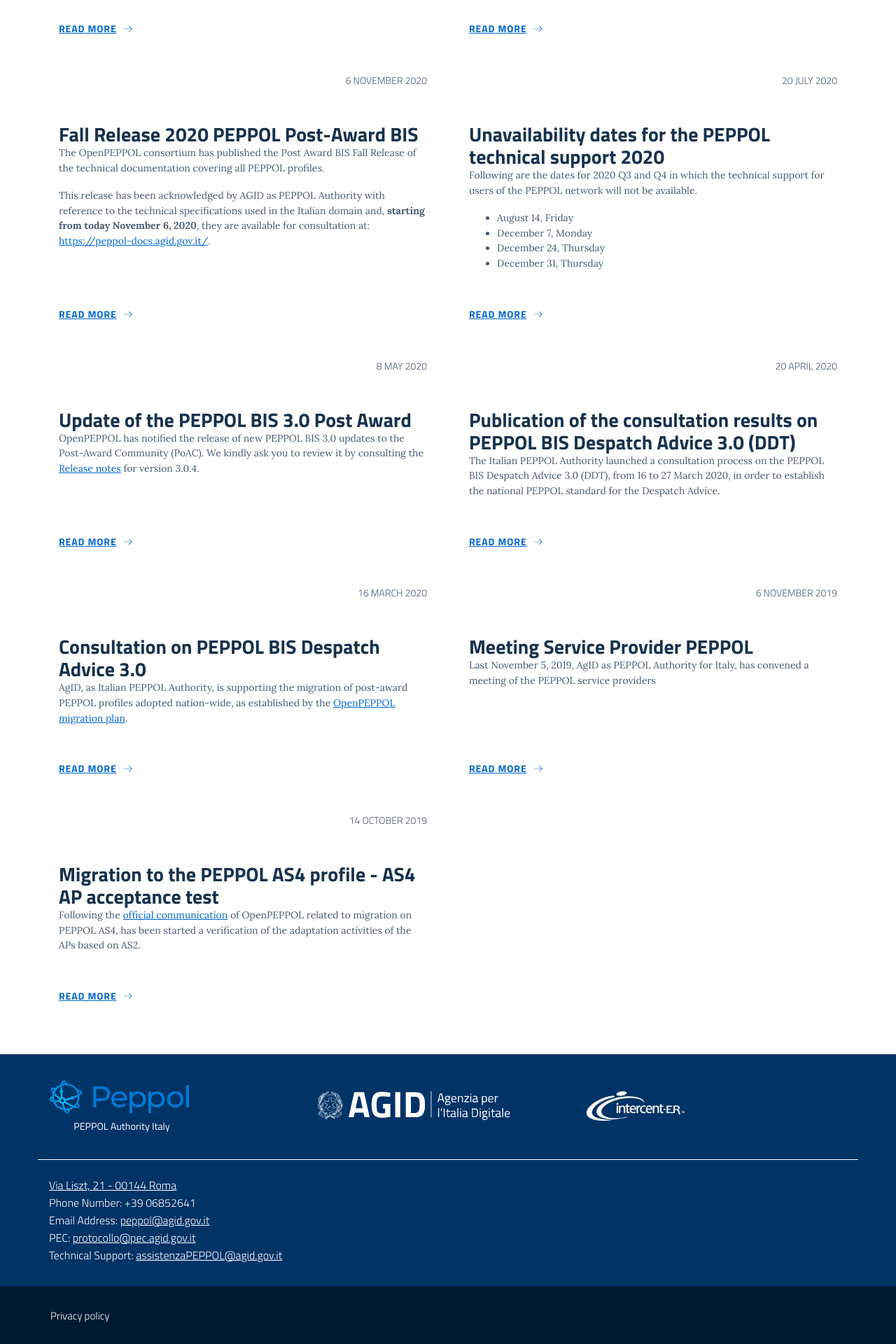
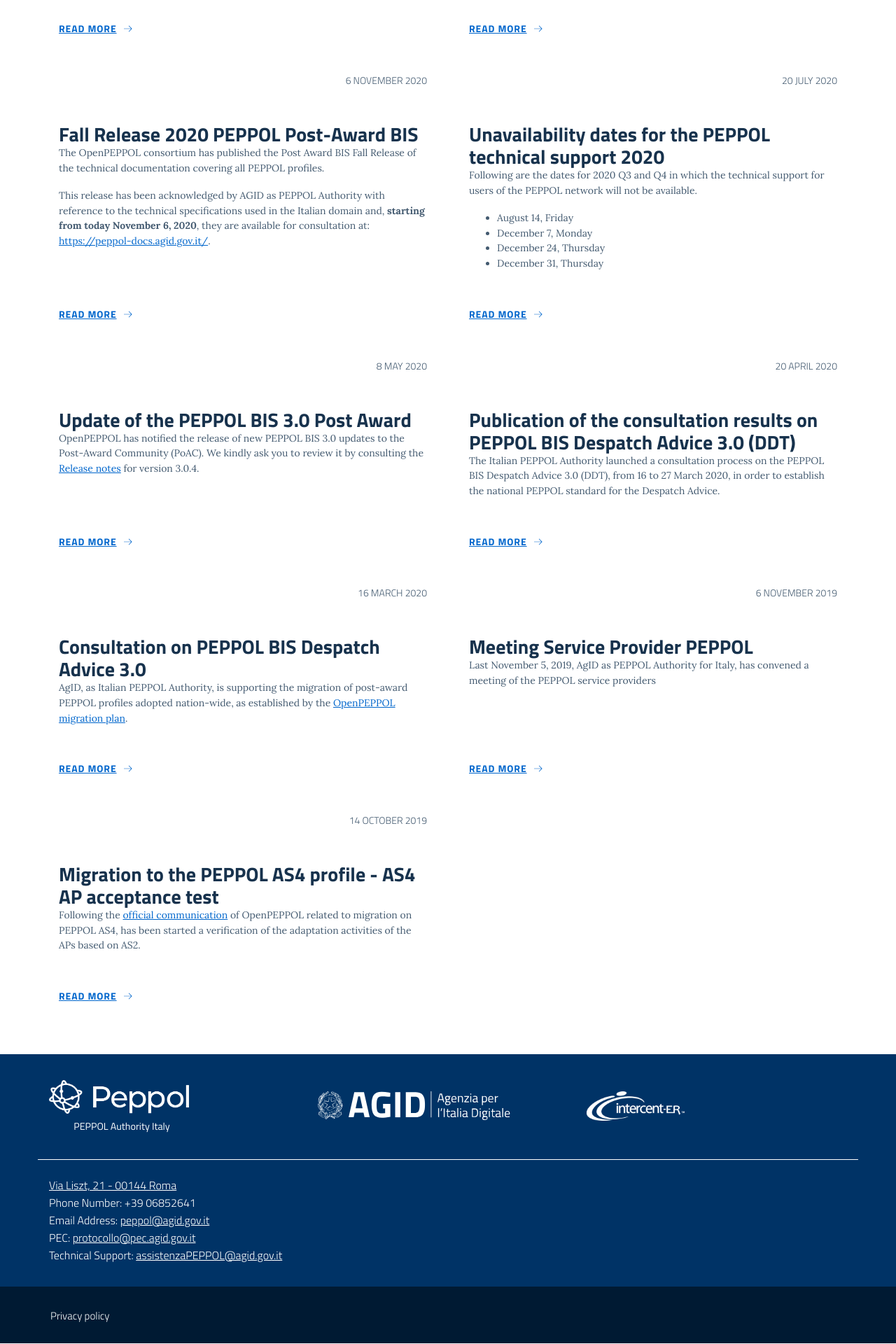
Before and after one commit to realeroberto/peppol.agid.gov.it, a Jekyll site: the page built from en/index.md, in a window 1280 px wide. Shown: the part 1980-3900 px from the top of the page at 70% size. Built offline with Jekyll 4.4.1, drawn with Linux system fonts in a browser that asks for light colours; comment, search, counter and statistics services are not loaded.

Commit message:
Change footer logo

```diff
--- a/_data/t.yml
+++ b/_data/t.yml
@@ -1,7 +1,7 @@
 ---
 ## Main logo
 logo_header: "/assets/images/peppol-logo.svg"
-logo_footer: "/assets/images/peppol-logo.svg"
+logo_footer: "/assets/images/peppol-logo-white.png"
 
 ## Social Card [1200x630]
 social-card: /assets/images/favicons/social-card.png
```
Also changed, not shown: assets/images/peppol-logo-white.png (added).
